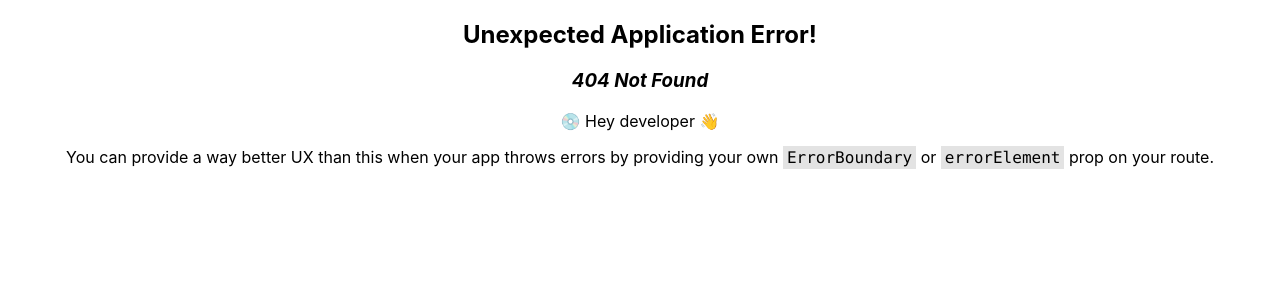
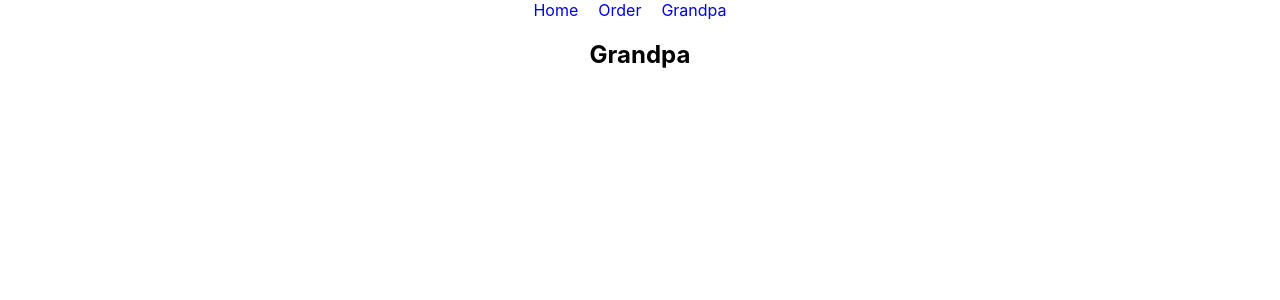
Before and after one commit to asrafmridha/React-Practice, a React (Create React App) app in the folder tshit-mania/: page /grandpa in a window 1280 px wide. Before the commit this address had no page. Shown: the top 300 px of the page. Built offline with nearby package versions, Linux system fonts and the light colour scheme.

Commit message:
Create A Family Tree And Share Same Data part-1

```diff
--- a/tshit-mania/src/App.js
+++ b/tshit-mania/src/App.js
@@ -4,6 +4,7 @@ import { createBrowserRouter, RouterProvider } from 'react-router-dom';
 import Main from './Main';
 import Order from './components/Order/Order';
 import Home from './components/Home/Home';
+import Grandpa from './components/Grandpa/Grandpa';
 
 function App() {
   const router = createBrowserRouter([
@@ -19,6 +20,10 @@ function App() {
         {
           path: "/order",
           element: <Order></Order>
+        },
+        {
+          path: "/grandpa",
+          element: <Grandpa></Grandpa>
         }
 
       ]
--- /dev/null
+++ b/tshit-mania/src/components/Grandpa/Grandpa.js
@@ -0,0 +1,11 @@
+import React from 'react';
+
+const Grandpa = () => {
+    return (
+        <div>
+            <h2>Grandpa</h2>
+        </div>
+    );
+};
+
+export default Grandpa;
--- /dev/null
+++ b/tshit-mania/src/components/Header/Header.css
@@ -0,0 +1,4 @@
+.header a{
+    margin-right:  20px;
+    text-decoration: none;
+}
--- a/tshit-mania/src/components/Header/Header.js
+++ b/tshit-mania/src/components/Header/Header.js
@@ -1,11 +1,13 @@
 import React from 'react';
 import { Link } from 'react-router-dom';
+import './Header.css'
 
 const Header = () => {
     return (
-        <div>
+        <div className='header'>
             <Link to='/home'>Home</Link>
             <Link to='/order'>Order</Link>
+            <Link to='/grandpa'>Grandpa</Link>
         </div>
     );
 };
```
